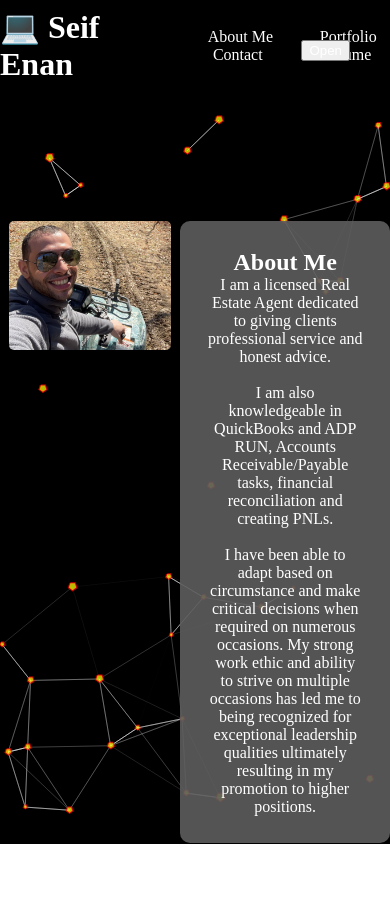
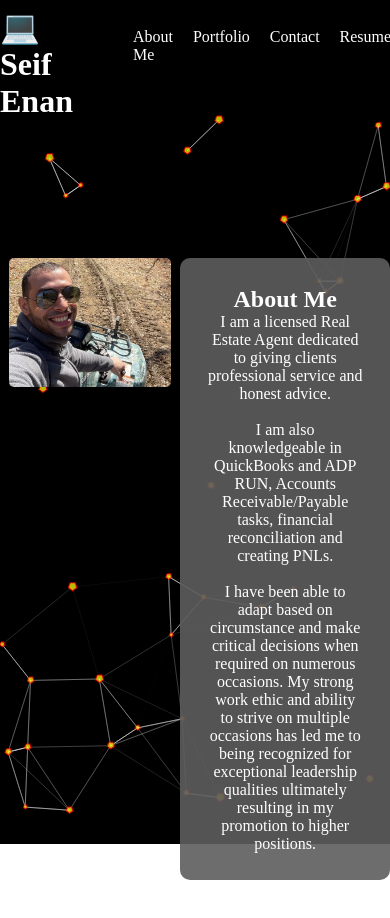
Before and after one commit to Seifenan/seifenan.github.io, a React (Create React App) app: page / in a window 390 px wide. Shown: the top 918 px of the page. Built offline with nearby package versions, Linux system fonts and the light colour scheme.

Commit message:
testing hamburger menu

```diff
--- a/src/App.css
+++ b/src/App.css
@@ -50,20 +50,8 @@ h2 {
 
 .navItems {
   display: flex;
-
-  flex-wrap: wrap;
-  float: right;
-  /* justify-content: space-between; */
+  justify-content: space-between;
   padding-top: 20px;
-
-
-  /* width: 0;
-  overflow: hidden; */
-
-}
-
-.navItems.showMenu {
-  width: 100%;
 }
 
 .navItems li {
@@ -156,16 +144,7 @@ h2 {
 
 
 
-/* ___Remove__For_Testing___ */
-
-.navBar button {
-  position: fixed;
-  right: 40px;
-  top: 40px;
-}
-
-
-
+/* ___Remove___ */
 .hamburger {
   width: 2rem;
   height: 2rem;
@@ -186,6 +165,9 @@ h2 {
   transition: all 0.3s linear;
 
 }
+
+/* Delete__for-testing */
+
 
 
 
--- a/src/components/Nav.jsx
+++ b/src/components/Nav.jsx
@@ -1,19 +1,12 @@
-import React, { useState } from "react"
+import React from 'react';
+import Hamburger from './Hamburger';
 import { Link } from "react-router-dom"
-import Hamburger from "./Hamburger";
 
 function Nav() {
-  const [navbarOpen, setNavbarOpen] = useState(false);
-
-  const handleToggle = () => {
-    setNavbarOpen(!navbarOpen)
-  }
-
   return (
     <nav>
       <div>
-        <ul className={`navItems ${navbarOpen ? "showMenu" : ""}`}>
-          <button onClick={handleToggle}>{navbarOpen ? "Close" : "Open"}</button>
+        <ul className='navItems'>
           <div className="hamburger">
             <Hamburger />
           </div>
@@ -22,9 +15,6 @@ function Nav() {
           <li><Link to="/contact">Contact</Link></li>
           <li><Link to="/resume">Resume</Link></li>
         </ul>
-        <div className="hamburger">
-          <Hamburger />
-        </div>
       </div>
     </nav>
   );
```
